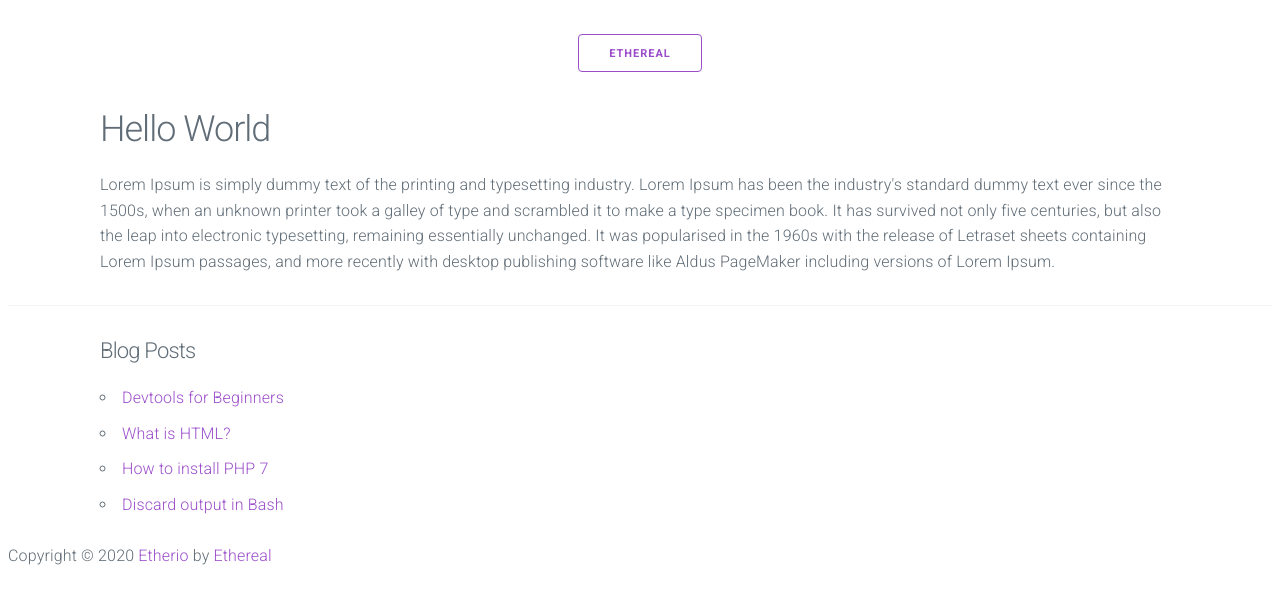
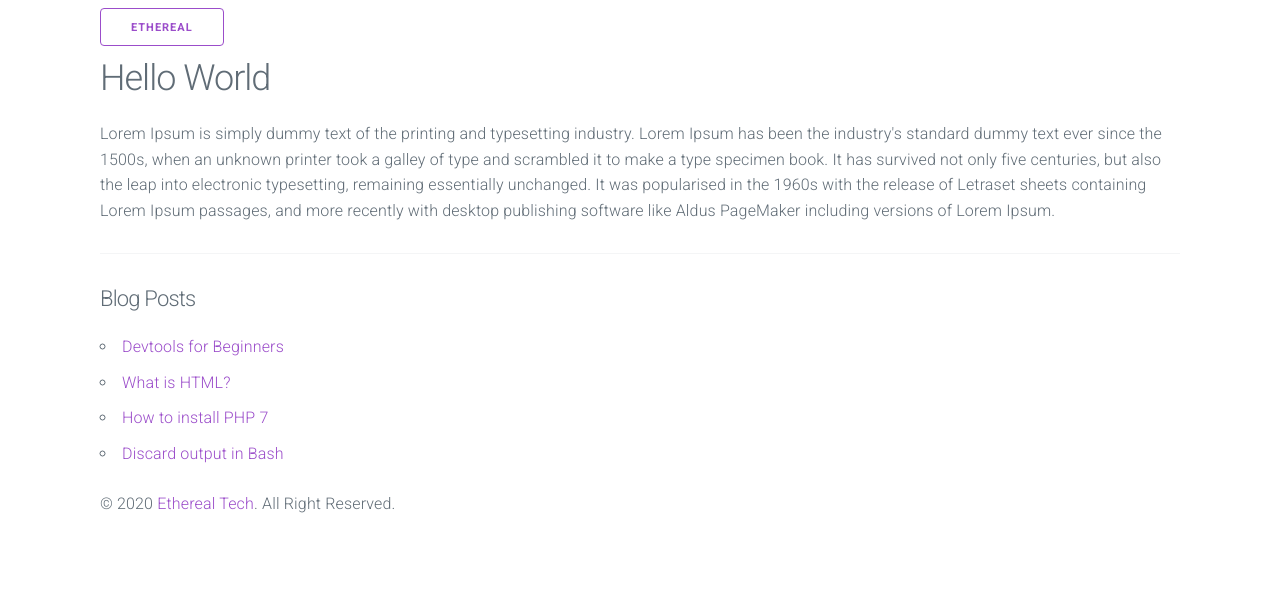
Before and after one commit to etherealTech/etherealtech.github.io, a Jekyll site: the page built from docs/index.md, in a window 1280 px wide. Shown: the top 604 px of the page. Built offline with Jekyll 4.4.1, drawn with Linux system fonts in a browser that asks for light colours.

Commit message:
Update blog.html

```diff
--- a/docs/_layouts/blog.html
+++ b/docs/_layouts/blog.html
@@ -22,29 +22,27 @@
 </head>
 
 <body>
-    <nav><br ><center>
-        <a class="button button-outline" href="{{ site.url }}">{{ site.name }}</a>
-    </center><br ></nav>
-
     <div class="container">
-    {{ page.content }}
-    </div>
-
-    <hr >
-
-    <div class="container">
+        <nav>
+            <a class="button button-outline" href="{{ site.url }}">{{ site.name }}</a>
+        </nav>
+        <!-- start page content -->
+        {{ page.content }}
+        <!-- end page content -->
+        <hr />
         <h4>Blog Posts</h4>
         <ul>
+        <!-- start blog posts -->
         {% for post in site.posts %}
             <li>
                 <a href="{{ post.url }}">{{ post.title }}</a>
             </li>
         {% endfor %}
+        <!-- end blog posts -->
         </ul>
-    </div>
-
-    <div class="clearfix">
-        <p>Copyright &copy; 2020 <a href="{{ site.url }}">Etherio</a> by <a href="https://etherio.net" target="_blank">Ethereal</a></p>
+        <div class="clearfix">
+            <p>&copy; 2020 <a href="{{ site.url }}">Ethereal Tech</a>. All Right Reserved.
+        </div>
     </div>
 </body>
 
```
